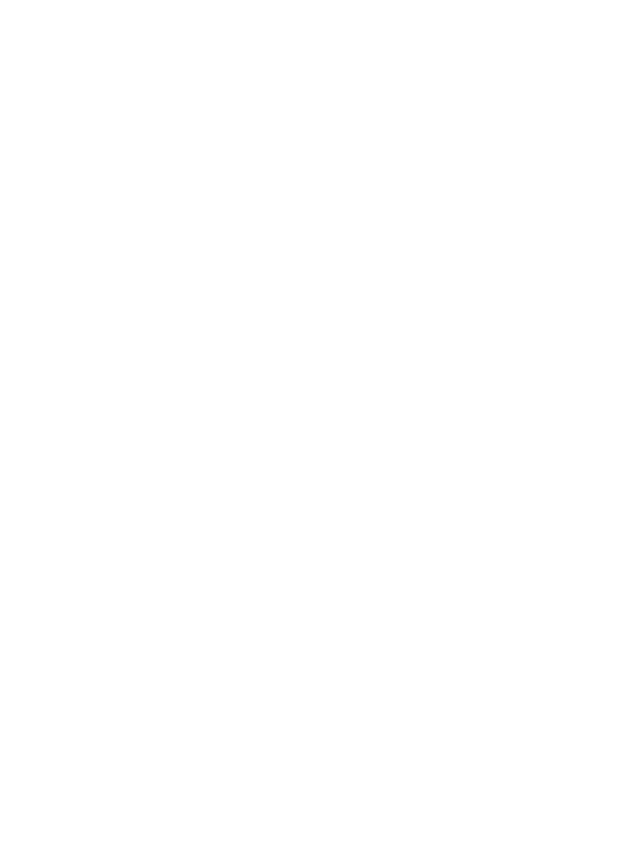
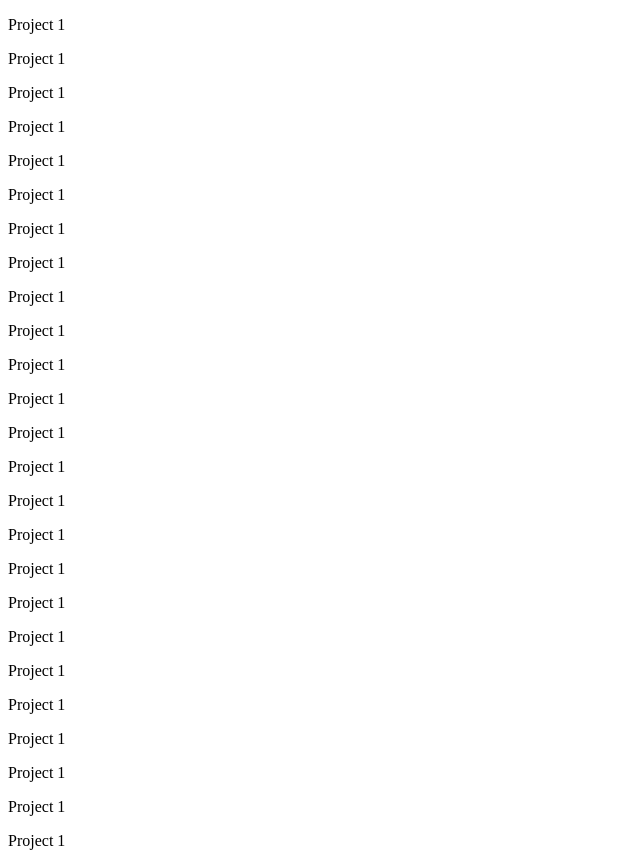
Before and after one commit to ginamarie14/portfolio, a plain HTML site: page pages/odin-project.html in a window 1280 px wide. Shown: the whole page, without its empty margins (0-640 px from the left). Before the commit the page ends 800 px from the top, so only its background shows below. Drawn offline with Linux system fonts and the light colour scheme.

Commit message:
base structure of project pages

```diff
--- a/pages/odin-project.html
+++ b/pages/odin-project.html
@@ -4,6 +4,40 @@
         <meta charset="utf-8" />
     </head>
     <body>
-
+        <section>
+            <p>Project 1</p>
+            <p>Project 1</p>
+            <p>Project 1</p>
+            <p>Project 1</p>
+            <p>Project 1</p>
+        </section>
+        <section>
+            <p>Project 1</p>
+            <p>Project 1</p>
+            <p>Project 1</p>
+            <p>Project 1</p>
+            <p>Project 1</p>
+        </section>
+        <section>
+            <p>Project 1</p>
+            <p>Project 1</p>
+            <p>Project 1</p>
+            <p>Project 1</p>
+            <p>Project 1</p>
+        </section>
+        <section>
+            <p>Project 1</p>
+            <p>Project 1</p>
+            <p>Project 1</p>
+            <p>Project 1</p>
+            <p>Project 1</p>
+        </section>
+        <section>
+            <p>Project 1</p>
+            <p>Project 1</p>
+            <p>Project 1</p>
+            <p>Project 1</p>
+            <p>Project 1</p>
+        </section>
     </body>
 </html>
```
Also changed, not shown: pages/personal.html (+2 -1 lines), pages/ucb.html (+35 -1 lines), assets/js/script.js (added).
